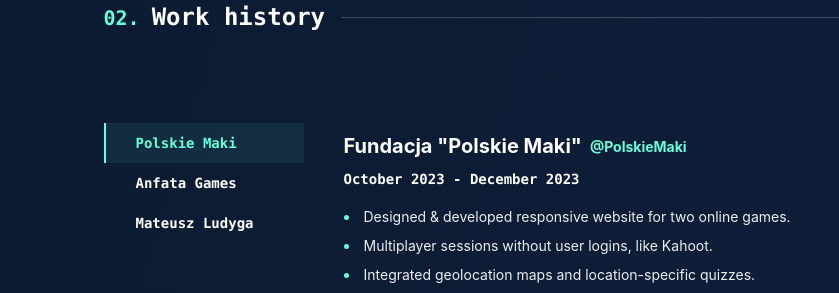
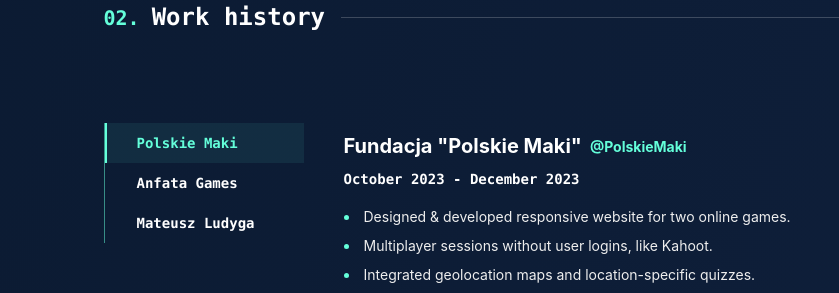
Before and after one commit to Biplo12/robert-sinski-portfolio, a Next.js app: page / in a window 1280 px wide. Shown: the part 1700-1993 px from the top of the page, without its empty margins (49-888 px from the left). Built offline with nearby package versions, Linux system fonts and the light colour scheme.

Commit message:
feat: update LinkedIn URLs in ContactSocials and Socials components

```diff
--- a/src/components/Contact/Partials/ContactSocials.tsx
+++ b/src/components/Contact/Partials/ContactSocials.tsx
@@ -15,7 +15,7 @@
     },
     {
       name: 'LinkedIn',
-      url: 'https://www.linkedin.com/in/robert-si%C5%84ski-037398227',
+      url: 'https://www.linkedin.com/in/robert-siński',
       icon: LinkedIn,
     },
   ];
--- a/src/components/Hero/Partials/Socials.tsx
+++ b/src/components/Hero/Partials/Socials.tsx
@@ -20,7 +20,7 @@
     },
     {
       name: 'LinkedIn',
-      url: 'https://www.linkedin.com/in/robert-si%C5%84ski-037398227',
+      url: 'https://www.linkedin.com/in/robert-siński',
       icon: LinkedIn,
     },
   ];
--- a/src/components/Work/Partials/WorkNavigation.tsx
+++ b/src/components/Work/Partials/WorkNavigation.tsx
@@ -22,11 +22,11 @@
           return (
             <button
               key={index}
-              className={`hover:bg-spindrift hover:text-spindrift relative flex min-h-[40px] min-w-[200px] items-center justify-start bg-opacity-[0.075] transition-all duration-300 ease-in-out hover:bg-opacity-[0.075]
+              className={`hover:bg-spindrift hover:text-spindrift border-spindrift relative flex min-h-[40px] min-w-[200px] items-center justify-start border-l border-opacity-50 bg-opacity-[0.075] transition-all duration-300 ease-in-out hover:bg-opacity-[0.075]
                   ${
                     activeItem === index
-                      ? 'border-spindrift bg-spindrift text-spindrift bg-opacity-[0.075]'
-                      : 'border-spindrift'
+                      ? 'bg-spindrift text-spindrift bg-opacity-[0.075]'
+                      : ''
                   }
               `}
               onClick={() => handleActiveItem(index)}
```
